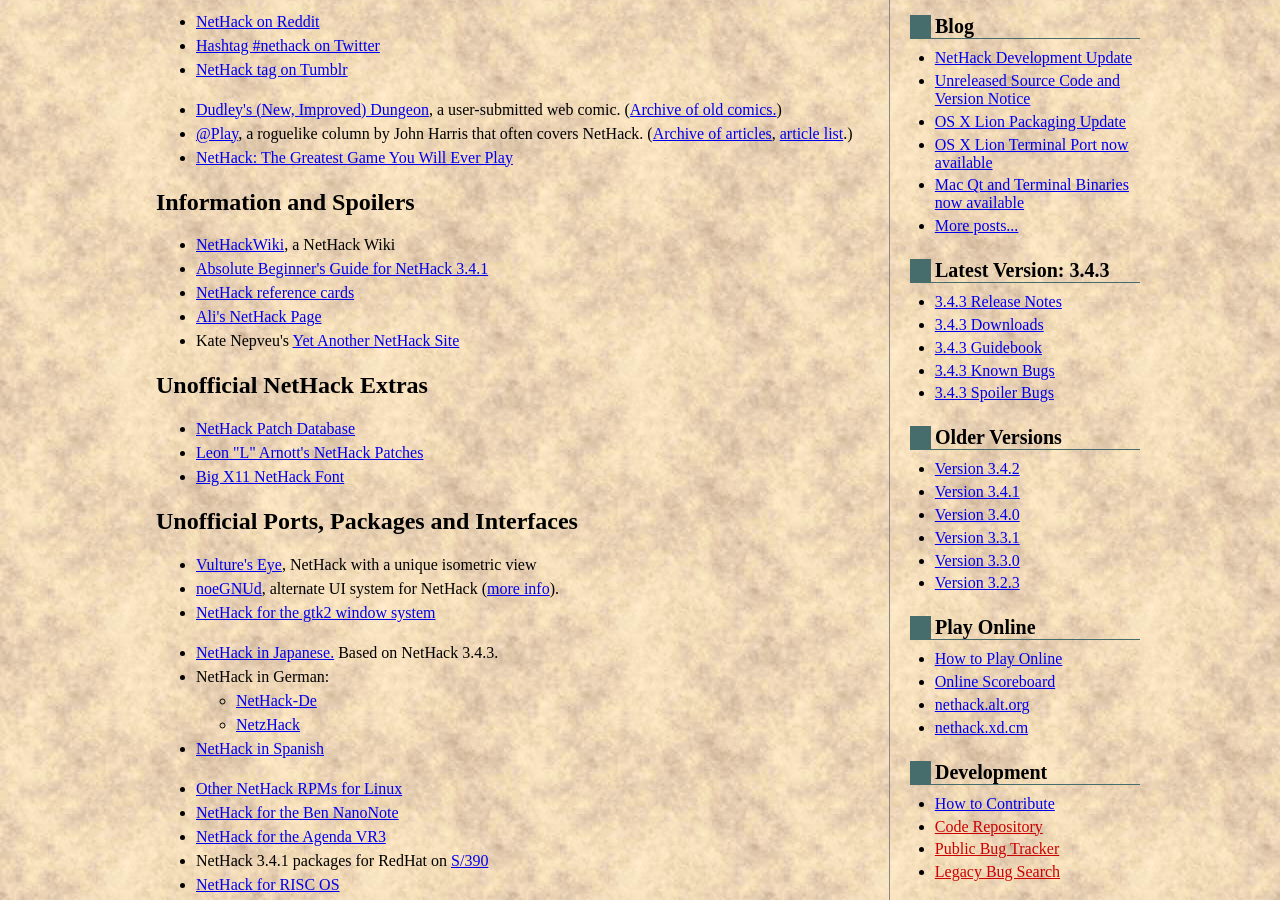
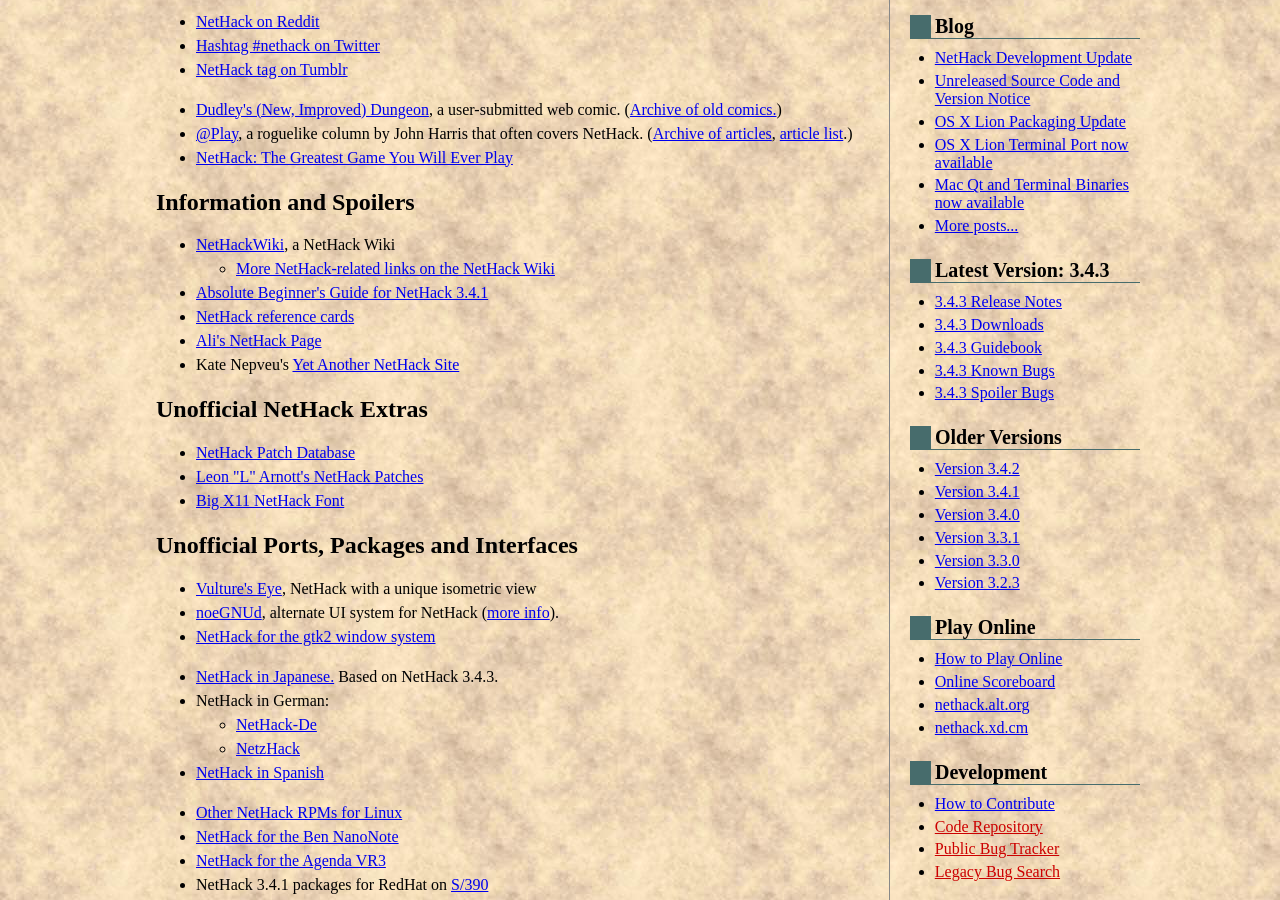
Before and after one commit to tung/nethack-www, a Jekyll site: the page built from links.md, in a window 1280 px wide and 900 px high, scrolled down 394 px. Built offline with Jekyll 4.4.1, drawn with Linux system fonts in a browser that asks for light colours.

Commit message:
Link to the links page on NetHack Wiki in Other Links
Insurance in case the maintainer of this website doesn't keep the links
here up-to-date.

```diff
--- a/links.md
+++ b/links.md
@@ -27,6 +27,7 @@
 ## Information and Spoilers
 
 * [NetHackWiki](http://nethackwiki.com), a NetHack Wiki
+  * [More NetHack-related links on the NetHack Wiki](http://nethackwiki.com/wiki/Websites)
 * [Absolute Beginner's Guide for NetHack 3.4.1](http://www.melankolia.net/nethack/nethack.guide.html)
 * [NetHack reference cards](http://nethackwiki.com/wiki/Reference_card)
 * [Ali's NetHack Page](http://www.juiblex.co.uk/nethack.html)
```
